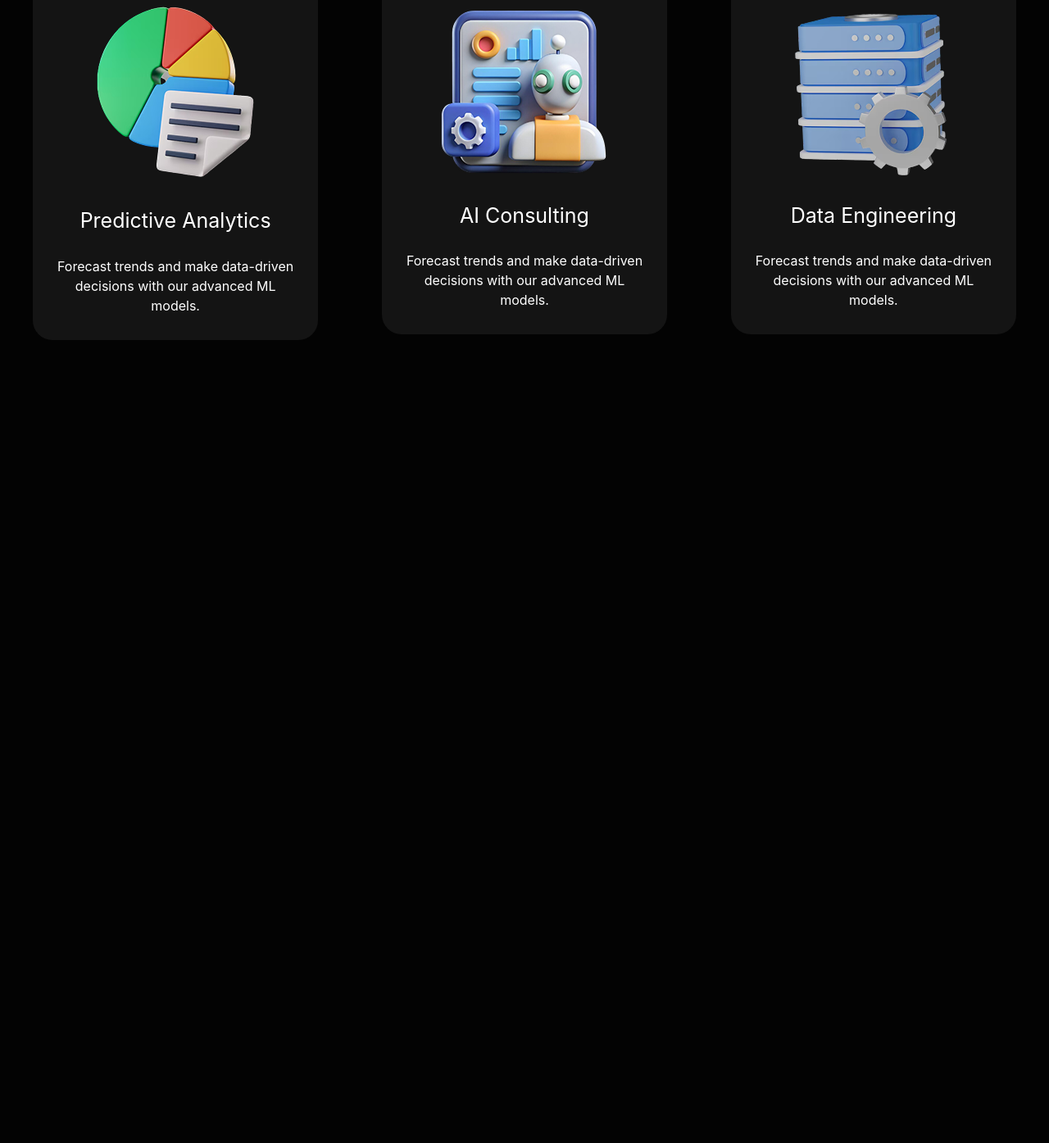
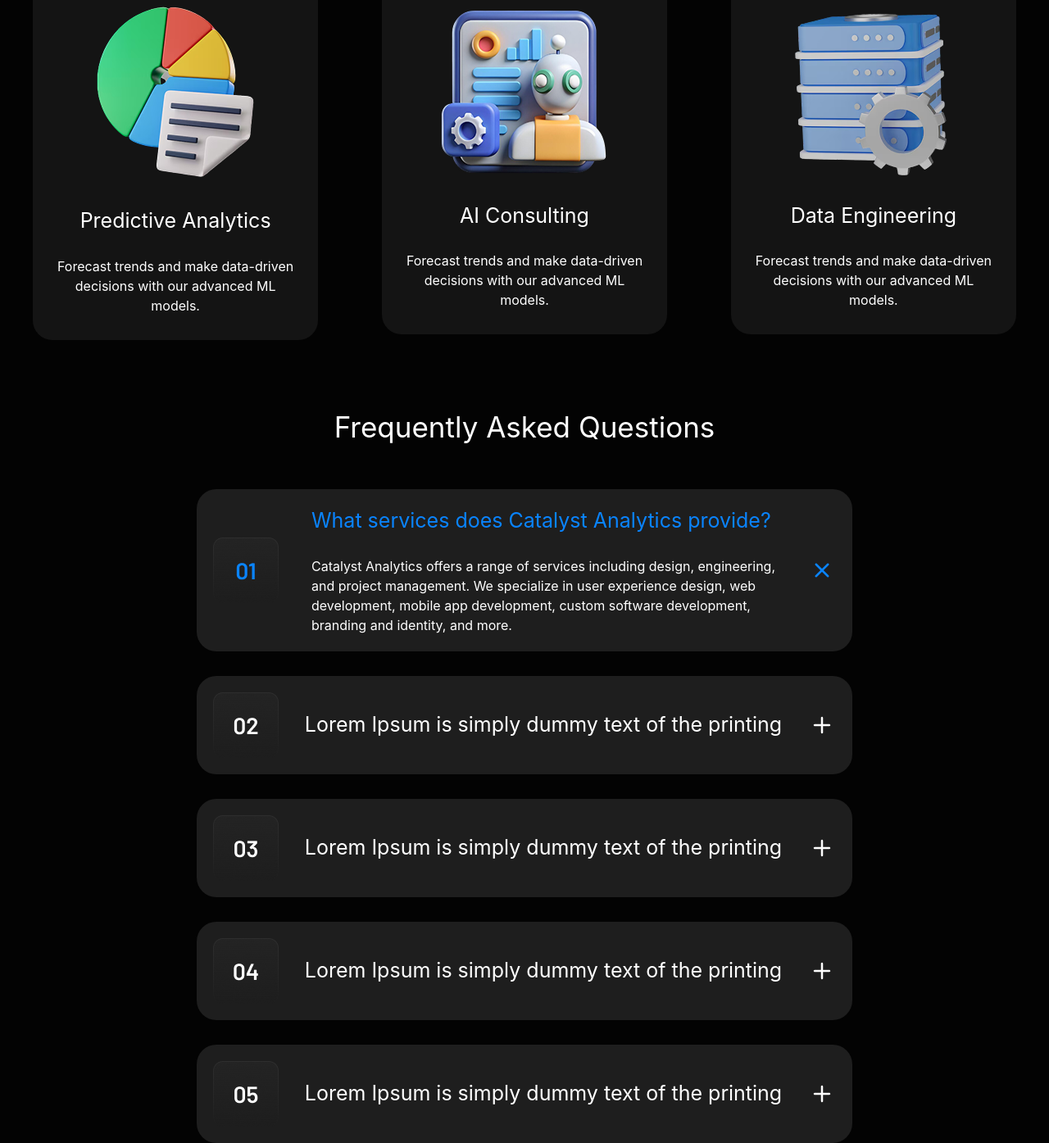
Before and after one commit to nozimnegmatov0010/exam3, a website: page index.html in a window 1280 px wide. Shown: the part 1070-2465 px from the top of the page at 82% size. Before the commit the page ends 1485 px from the top, so only its background shows below. Drawn offline with nearby package versions, Linux system fonts and the light colour scheme; files that its build step writes are made by us from their sources.

Commit message:
section3

```diff
--- a/index.html
+++ b/index.html
@@ -58,5 +58,37 @@
             </div>
         </div>
     </section>
+            <h1 class="text-[35px] text-center mt-[80px]">Frequently Asked Questions</h1>
+<section class="max-w-[800px] m-auto mt-[50px]">
+    <div class="p-[20px] rounded-3xl bg-[#1E1E1E] flex justify-between gap-[20px] items-center m-auto ">
+        <img src="./src/images/Container (3).png" alt="">
+        <div>
+            <h1 class="text-[25px] text-[#0A84FF]">What services does Catalyst Analytics provide?</h1>
+            <br>
+            <p>Catalyst Analytics offers a range of services including design, engineering, <br> and project management. We specialize in user experience design, web <br> development, mobile app development, custom software development, <br> branding and identity, and more.</p>
+        </div>
+        <img src="./src/images/Icon (18).png" alt="">
+    </div>
+    <div class="flex justify-between items-center p-[20px] rounded-3xl bg-[#1E1E1E] mt-[30px]">
+        <img src="./src/images/Container (4).png" alt="">
+        <h1 class="text-[25px]">Lorem Ipsum is simply dummy text of the printing </h1>
+        <img src="./src/images/Icon (19).png" alt="">
+    </div>
+    <div class="flex justify-between items-center p-[20px] rounded-3xl bg-[#1E1E1E] mt-[30px]">
+        <img src="./src/images/Container (5).png" alt="">
+        <h1 class="text-[25px]">Lorem Ipsum is simply dummy text of the printing </h1>
+        <img src="./src/images/Icon (19).png" alt="">
+    </div>
+    <div class="flex justify-between items-center p-[20px] rounded-3xl bg-[#1E1E1E] mt-[30px]">
+        <img src="./src/images/Container (6).png" alt="">
+        <h1 class="text-[25px]">Lorem Ipsum is simply dummy text of the printing </h1>
+        <img src="./src/images/Icon (19).png" alt="">
+    </div>
+    <div class="flex justify-between items-center p-[20px] rounded-3xl bg-[#1E1E1E] mt-[30px]">
+        <img src="./src/images/Container (7).png" alt="">
+        <h1 class="text-[25px]">Lorem Ipsum is simply dummy text of the printing </h1>
+        <img src="./src/images/Icon (19).png" alt="">
+    </div>
+</section>
 </body>
 </html>
```
Also changed, not shown: src/images/Container (3).png (added), src/images/Container (4).png (added), src/images/Container (5).png (added), src/images/Container (6).png (added), src/images/Container (7).png (added), src/images/Icon (18).png (added), src/images/Icon (19).png (added).
